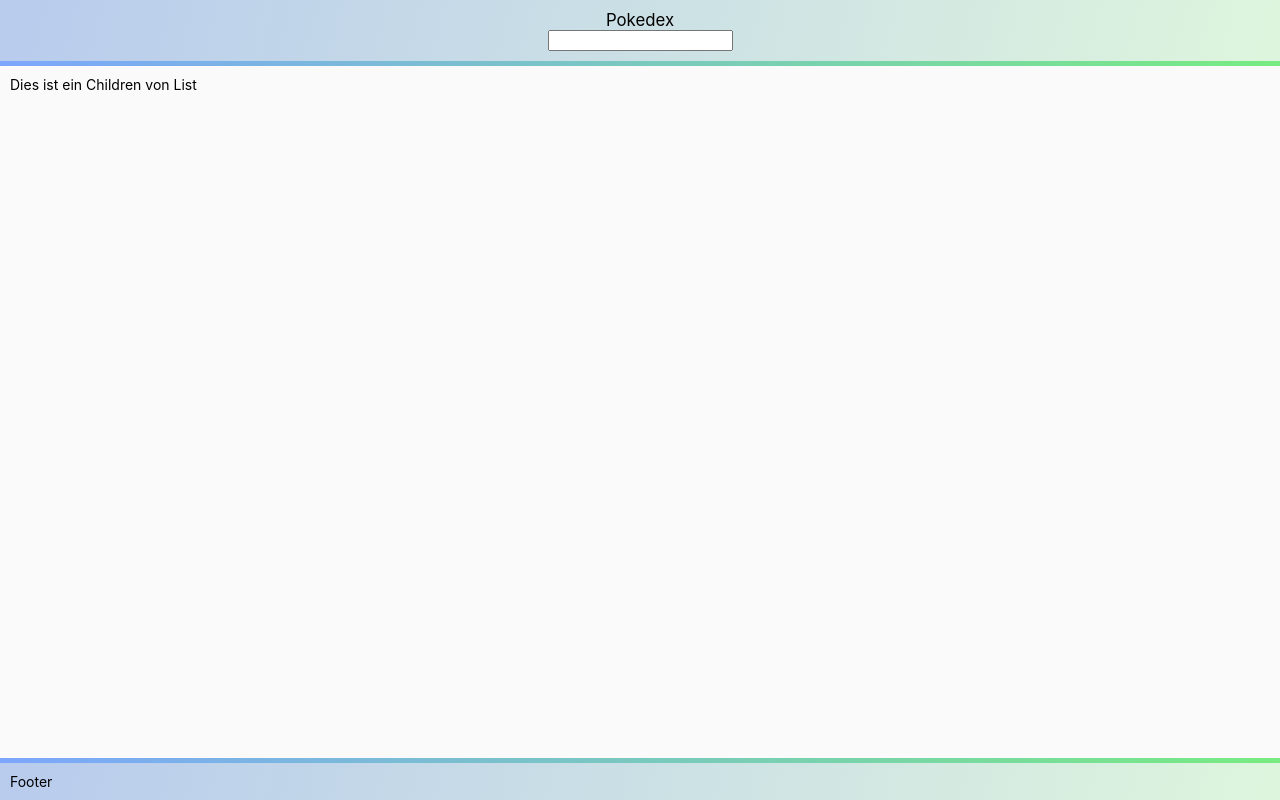
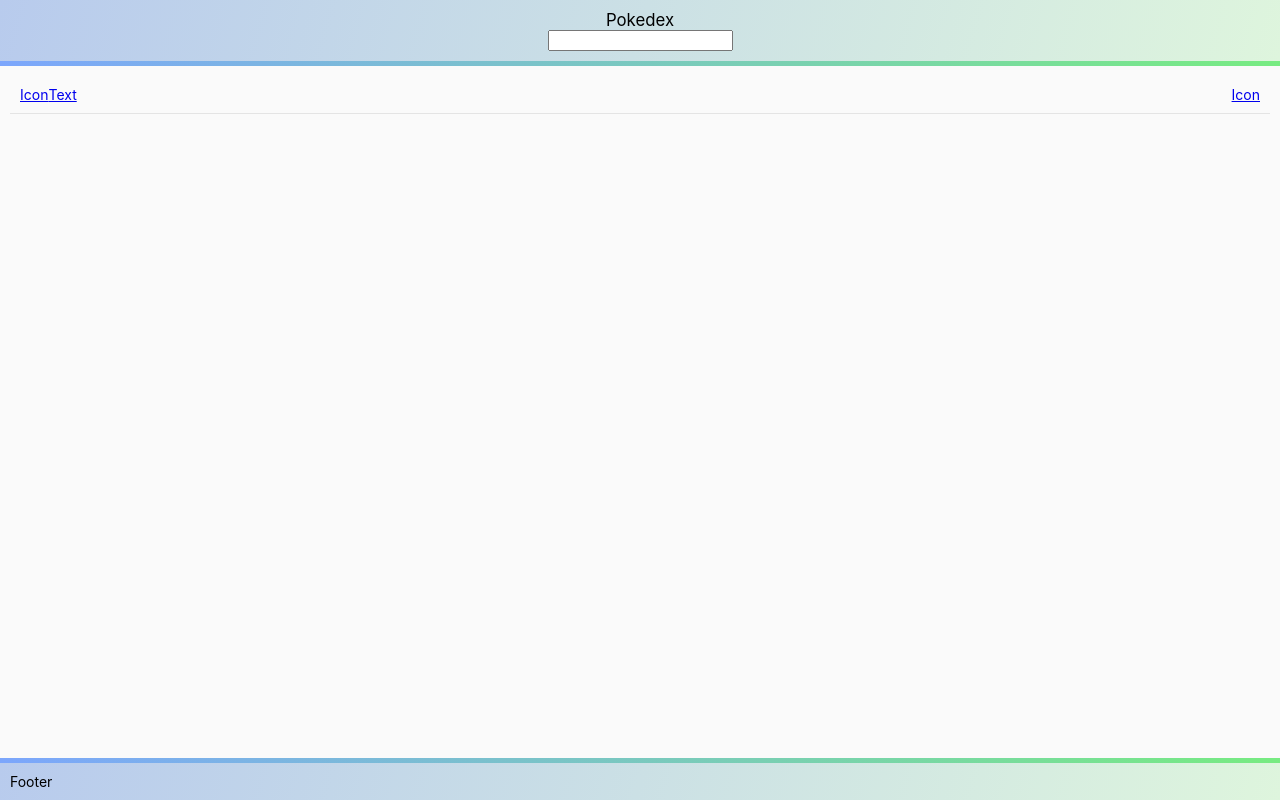
Before and after one commit to lmachens/pokedex2k20, a React (Create React App) app: page / in a window 1280 px wide. Built offline with nearby package versions, Linux system fonts and the light colour scheme.

Commit message:
Add ListItem

```diff
--- a/src/App.js
+++ b/src/App.js
@@ -1,6 +1,7 @@
 import React from "react";
 import "./App.css";
 import List from "./components/List";
+import ListItem from "./components/ListItem";
 
 function App() {
   return (
@@ -10,7 +11,21 @@ function App() {
       </header>
       <main className="colorful-border">
         <List>
-          Dies ist ein Children von List
+          <ListItem href="#">
+            <div>Icon</div>
+            <div
+              style={{
+                flexGrow: 1,
+              }}
+            >
+              Text
+            </div>
+            <div>Icon</div>
+            {/* <ListItemIcon src="" />
+            <ListItemText primary="Bulbasaur" secondary="#001" />
+            <ListItemIcon src="" />
+            <ListItemIcon src="" /> */}
+          </ListItem>
           {/* <ListItem href="#">
             <ListItemIcon src="" />
             <ListItemText primary="Bulbasaur" secondary="#001" />
--- /dev/null
+++ b/src/components/ListItem.css
@@ -0,0 +1,5 @@
+.listItem {
+  display: flex;
+  padding: 10px;
+  border-bottom: 1px solid #e4e4e4;
+}
--- /dev/null
+++ b/src/components/ListItem.js
@@ -0,0 +1,12 @@
+import "./ListItem.css";
+import React from "react";
+
+function ListItem(props) {
+  return (
+    <a className="listItem" href={props.href}>
+      {props.children}
+    </a>
+  );
+}
+
+export default ListItem;
```
